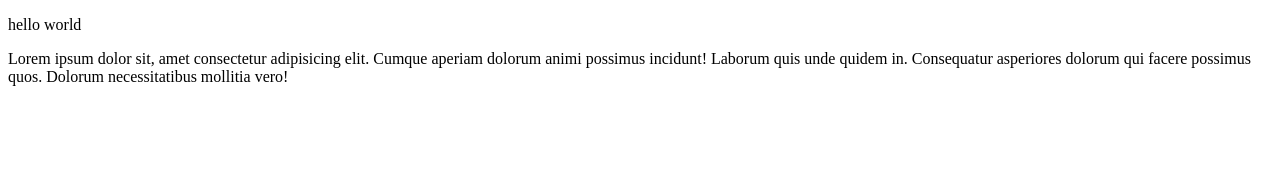
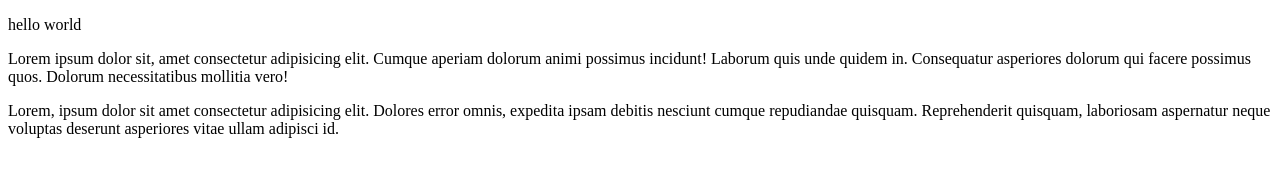
Before and after one commit to harpreet-1998/simple, a plain HTML site: page index.html in a window 1280 px wide. Drawn offline with Linux system fonts and the light colour scheme.

Commit message:
added new paragraph

```diff
--- a/index.html
+++ b/index.html
@@ -10,7 +10,7 @@
     <p class="big">hello world</p>
     <p>Lorem ipsum dolor sit, amet consectetur adipisicing elit. Cumque aperiam dolorum animi possimus incidunt! Laborum quis unde quidem in. Consequatur asperiores dolorum qui facere possimus quos. Dolorum necessitatibus mollitia vero!</p>
     <div>
-
+        <p>Lorem, ipsum dolor sit amet consectetur adipisicing elit. Dolores error omnis, expedita ipsam debitis nesciunt cumque repudiandae quisquam. Reprehenderit quisquam, laboriosam aspernatur neque voluptas deserunt asperiores vitae ullam adipisci id.</p>
     </div>
     <style src="index.css"></style>
 </body>
```
